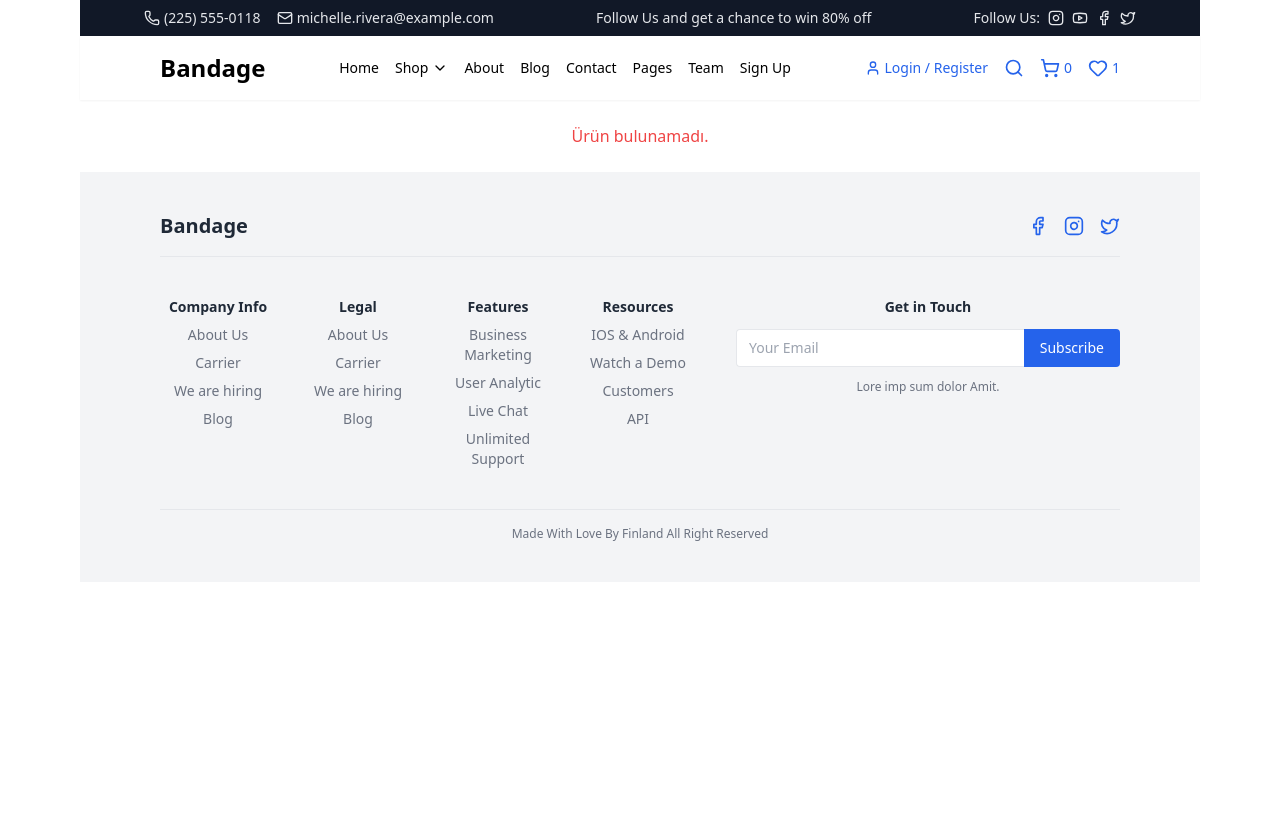
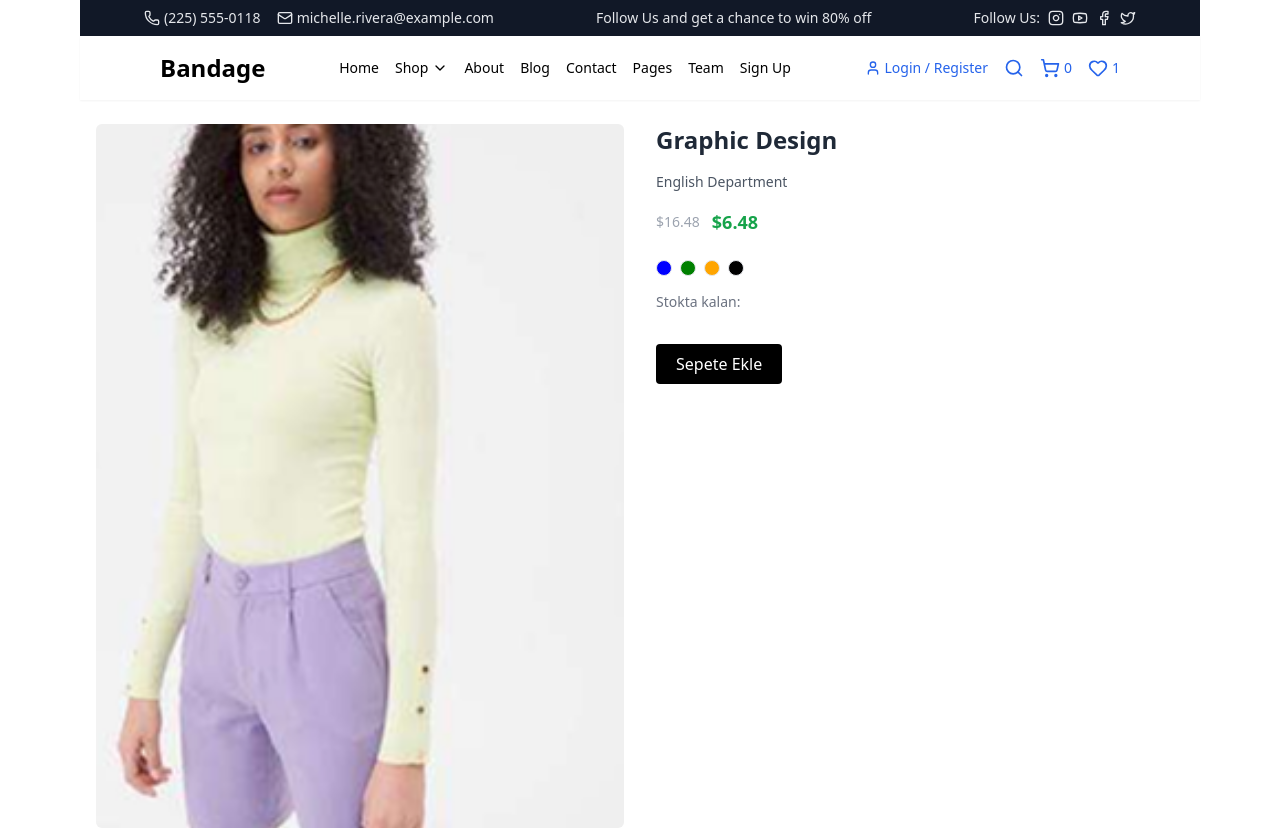
Before and after one commit to Heide-00/e-commerce, a React (Vite) app: page /product/0 in a window 1280 px wide. Shown: the top 830 px of the page. Before the commit the page ends 800 px from the top, so only its background shows below. Built offline with nearby package versions, Linux system fonts and the light colour scheme.

Commit message:
Update ProductDetail.jsx
ProductDetail.jsx

```diff
--- a/src/pages/ProductDetail.jsx
+++ b/src/pages/ProductDetail.jsx
@@ -1,14 +1,21 @@
-import { useParams } from "react-router-dom";
+import { useParams, useHistory } from "react-router-dom";
 import { useDispatch, useSelector } from "react-redux";
 import { setCart } from "../store/actions/cartActions";
 import { products } from "../mock/products.js";
 
 export default function ProductDetail() {
   const { id } = useParams();
+  const history = useHistory();
   const dispatch = useDispatch();
+
   const cart = useSelector((state) => state.cart.cart);
+  const categories = useSelector((state) => state.categories?.categories || []);
 
-  const product = products.find((item) => item.id === id);
+  const product = products.find((item) => item.id === parseInt(id));
+
+  const matchedCategory = categories.find(
+    (cat) => cat.name === product?.category && cat.gender === product?.gender
+  );
 
   if (!product) {
     return (
@@ -21,7 +28,7 @@ export default function ProductDetail() {
   const handleAddToCart = () => {
     const existingItem = cart.find((item) => item.product.id === product.id);
 
-    if (existingItem && existingItem.product.stock <= 0) {
+    if (product.stock <= 0) {
       alert("Stokta kalmadı!");
       return;
     }
@@ -30,27 +37,11 @@ export default function ProductDetail() {
     if (existingItem) {
       updatedCart = cart.map((item) =>
         item.product.id === product.id
-          ? {
-              ...item,
-              count: item.count + 1,
-              product: {
-                ...item.product,
-                stock: item.product.stock - 1
-              }
-            }
+          ? { ...item, count: item.count + 1 }
           : item
       );
     } else {
-      updatedCart = [
-        ...cart,
-        {
-          count: 1,
-          product: {
-            ...product,
-            stock: product.stock - 1
-          }
-        }
-      ];
+      updatedCart = [...cart, { count: 1, product }];
     }
 
     dispatch(setCart(updatedCart));
@@ -59,22 +50,36 @@ export default function ProductDetail() {
   return (
     <section className="w-full px-4 py-6">
       <div className="max-w-screen-xl mx-auto flex flex-col md:flex-row gap-8">
+        {/* Ürün Görseli */}
         <div className="w-full md:w-1/2">
           <img
             src={product.image}
             alt={product.title}
             className="w-full aspect-[3/4] object-cover rounded-md"
+            onError={(e) => {
+              e.target.src = "/assets/images/fallback.png";
+            }}
           />
         </div>
 
+        {/* Ürün Bilgileri */}
         <div className="flex flex-col gap-4 md:w-1/2">
           <h2 className="text-2xl font-semibold text-gray-800">
             {product.title}
           </h2>
+
           <p className="text-sm text-gray-600">
             {product.description || "English Department"}
           </p>
 
+          {/* Kategori Bilgisi */}
+          {matchedCategory && (
+            <p className="text-sm text-gray-500">
+              Kategori: {matchedCategory.name} ({matchedCategory.gender})
+            </p>
+          )}
+
+          {/* Fiyat Bilgisi */}
           <div className="flex gap-3 items-center">
             {product.oldPrice && (
               <span className="text-sm text-gray-400">
@@ -86,6 +91,7 @@ export default function ProductDetail() {
             </span>
           </div>
 
+          {/* Renkler */}
           {product.colors?.length > 0 && (
             <div className="flex gap-2 mt-2">
               {product.colors.map((color, i) => (
@@ -93,15 +99,18 @@ export default function ProductDetail() {
                   key={i}
                   className="w-4 h-4 rounded-full border"
                   style={{ backgroundColor: color }}
+                  title={color}
                 />
               ))}
             </div>
           )}
 
+          {/* Stok Bilgisi */}
           <p className="text-sm text-gray-500">
             Stokta kalan: {product.stock}
           </p>
 
+          {/* Sepete Ekle Butonu */}
           <button
             onClick={handleAddToCart}
             disabled={product.stock === 0}
@@ -113,6 +122,21 @@ export default function ProductDetail() {
           >
             {product.stock === 0 ? "Stokta Yok" : "Sepete Ekle"}
           </button>
+
+          {/* Kategoriye Geri Dön Butonu */}
+          {matchedCategory && (
+            <button
+              onClick={() =>
+                history.push(
+                  `/shop/${matchedCategory.gender}/${matchedCategory.name}/${matchedCategory.id}`
+                )
+              }
+              className="mt-2 px-5 py-2 bg-blue-600 text-white rounded hover:bg-blue-700 w-fit"
+            >
+              {matchedCategory.gender === "women" ? "Kadın" : "Erkek"}{" "}
+              {matchedCategory.name} kategorisine geri dön
+            </button>
+          )}
         </div>
       </div>
     </section>
```
